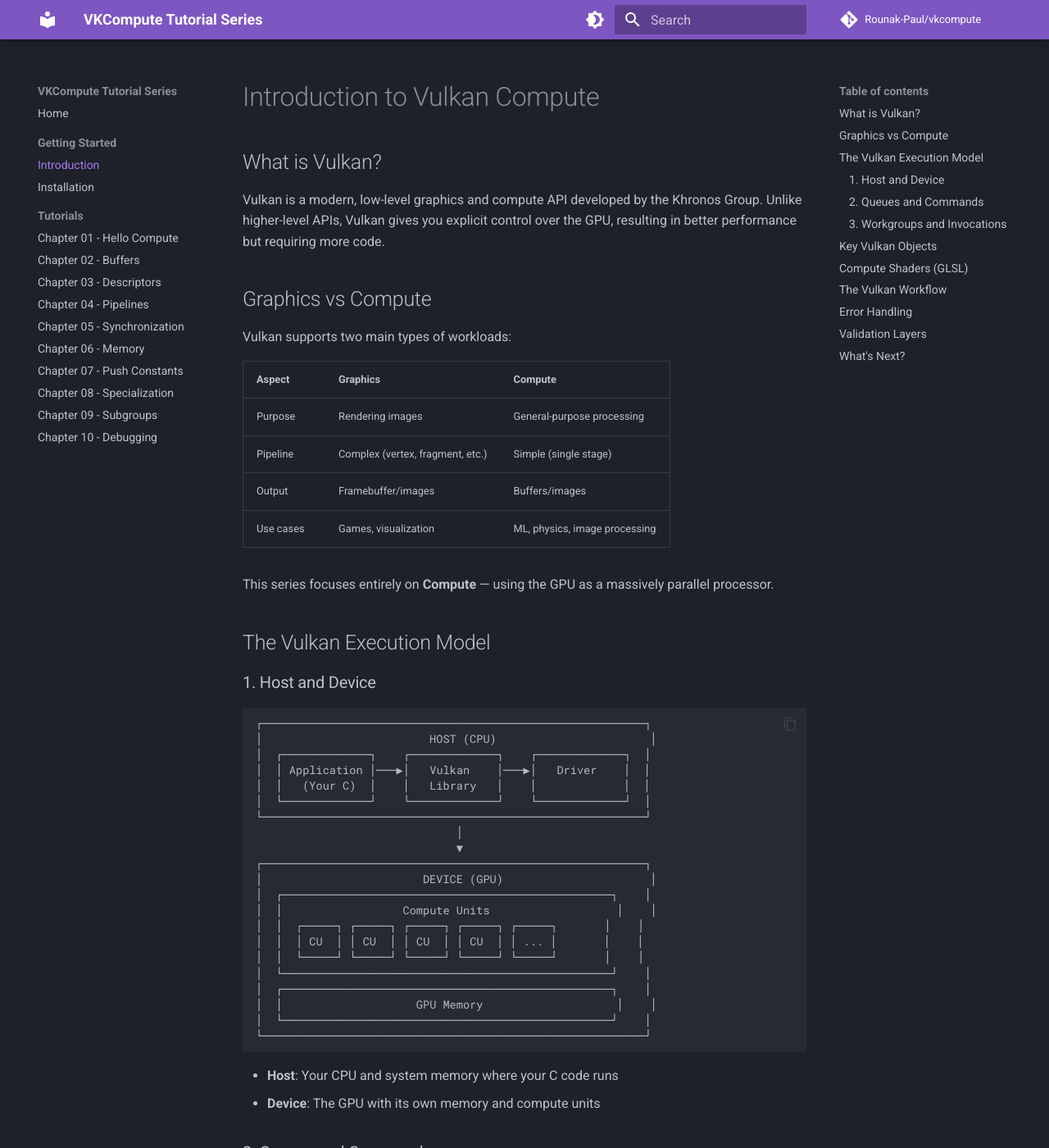
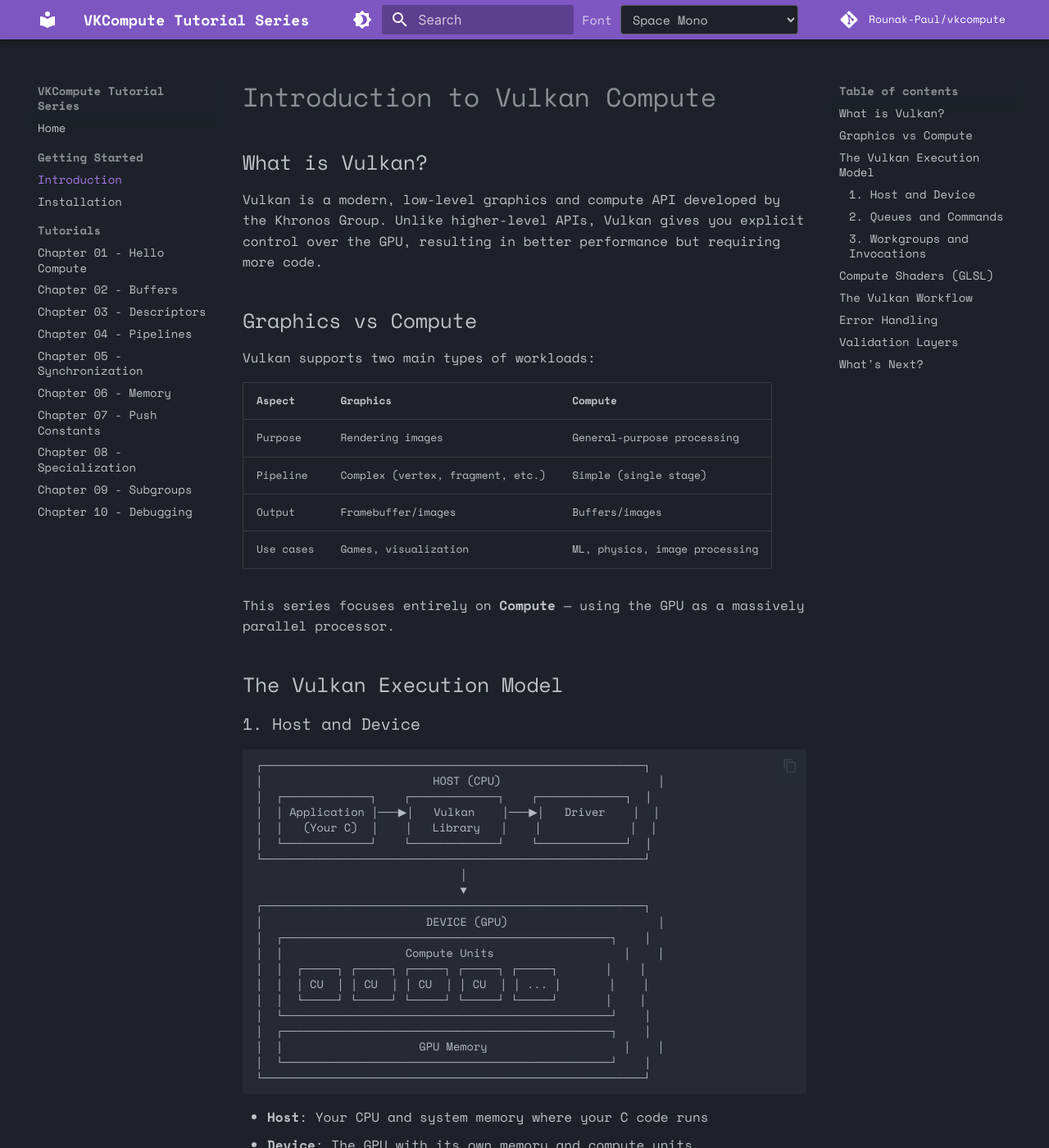
Before and after one commit to Rounak-Paul/vkcompute, an MkDocs documentation site: the page built from docs/docs/introduction.md, in a window 1280 px wide and 1400 px high. Shown: the whole window at 82% size. Built offline with MkDocs 1.6.1 and Material for MkDocs 9.7.7, drawn with Linux system fonts in a browser that asks for light colours; comment, search, counter and statistics services are not loaded; some of the changed text lies outside the part shown.

Commit message:
custom font options in docs

```diff
--- a/docs/docs/introduction.md
+++ b/docs/docs/introduction.md
@@ -94,22 +94,6 @@
 - **Workgroup**: A group of invocations that can share memory and synchronize
 - **Dispatch**: The total number of workgroups to launch
 
-## Key Vulkan Objects
-
-Here's what you'll create in this series:
-
-| Object | Purpose | Created In |
-|--------|---------|------------|
-| `VkInstance` | Connection to Vulkan library | Chapter 1 |
-| `VkPhysicalDevice` | Represents a GPU | Chapter 1 |
-| `VkDevice` | Logical device for commands | Chapter 1 |
-| `VkQueue` | Submits work to GPU | Chapter 1 |
-| `VkBuffer` | GPU memory storage | Chapter 2 |
-| `VkDescriptorSet` | Binds resources to shaders | Chapter 3 |
-| `VkPipeline` | Compiled shader + state | Chapter 4 |
-| `VkFence` | CPU-GPU synchronization | Chapter 5 |
-| `VkCommandBuffer` | Records GPU commands | Chapter 5 |
-
 ## Compute Shaders (GLSL)
 
 Shaders are written in GLSL and compiled to SPIR-V:
--- /dev/null
+++ b/docs/docs/javascripts/font-switcher.js
@@ -0,0 +1,109 @@
+// Font switcher for VKCompute docs
+(function() {
+  const FONTS = [
+    // Monospace fonts
+    { id: 'space-mono', name: 'Space Mono', category: 'Monospace' },
+    { id: 'vt323', name: 'VT323 (Pixel)', category: 'Monospace' },
+    { id: 'jetbrains', name: 'JetBrains Mono', category: 'Monospace' },
+    { id: 'fira', name: 'Fira Code', category: 'Monospace' },
+    { id: 'ibm-plex', name: 'IBM Plex Mono', category: 'Monospace' },
+    { id: 'roboto-mono', name: 'Roboto Mono', category: 'Monospace' },
+    { id: 'source-code', name: 'Source Code Pro', category: 'Monospace' },
+    // Sans-serif fonts
+    { id: 'roboto', name: 'Roboto', category: 'Sans-serif' },
+    { id: 'inter', name: 'Inter', category: 'Sans-serif' },
+    { id: 'open-sans', name: 'Open Sans', category: 'Sans-serif' },
+    { id: 'source-sans', name: 'Source Sans', category: 'Sans-serif' },
+    { id: 'nunito', name: 'Nunito', category: 'Sans-serif' },
+    { id: 'lato', name: 'Lato', category: 'Sans-serif' }
+  ];
+
+  const STORAGE_KEY = 'vkcompute-font';
+  const DEFAULT_FONT = 'space-mono';
+
+  function getStoredFont() {
+    return localStorage.getItem(STORAGE_KEY) || DEFAULT_FONT;
+  }
+
+  function setFont(fontId) {
+    // Remove all font classes
+    FONTS.forEach(f => document.body.classList.remove('font-' + f.id));
+    // Add selected font class
+    document.body.classList.add('font-' + fontId);
+    // Store preference
+    localStorage.setItem(STORAGE_KEY, fontId);
+  }
+
+  function createFontSwitcher() {
+    const container = document.createElement('div');
+    container.className = 'font-switcher';
+
+    const label = document.createElement('label');
+    label.textContent = 'Font';
+    label.setAttribute('for', 'font-select');
+
+    const select = document.createElement('select');
+    select.id = 'font-select';
+    select.title = 'Choose font';
+
+    const currentFont = getStoredFont();
+
+    // Group fonts by category
+    const categories = {};
+    FONTS.forEach(font => {
+      if (!categories[font.category]) {
+        categories[font.category] = [];
+      }
+      categories[font.category].push(font);
+    });
+
+    // Create optgroups
+    Object.keys(categories).forEach(category => {
+      const optgroup = document.createElement('optgroup');
+      optgroup.label = category;
+      categories[category].forEach(font => {
+        const option = document.createElement('option');
+        option.value = font.id;
+        option.textContent = font.name;
+        if (font.id === currentFont) {
+          option.selected = true;
+        }
+        optgroup.appendChild(option);
+      });
+      select.appendChild(optgroup);
+    });
+
+    select.addEventListener('change', (e) => {
+      setFont(e.target.value);
+    });
+
+    container.appendChild(label);
+    container.appendChild(select);
+
+    return container;
+  }
+
+  function init() {
+    // Apply stored font immediately
+    setFont(getStoredFont());
+
+    // Wait for page to load, then add switcher to header
+    const addSwitcher = () => {
+      const header = document.querySelector('.md-header__inner');
+      if (header) {
+        // Insert before the search/repo icons
+        const target = header.querySelector('.md-header__source') || header.lastChild;
+        const switcher = createFontSwitcher();
+        header.insertBefore(switcher, target);
+      }
+    };
+
+    if (document.readyState === 'loading') {
+      document.addEventListener('DOMContentLoaded', addSwitcher);
+    } else {
+      addSwitcher();
+    }
+  }
+
+  init();
+})();
--- /dev/null
+++ b/docs/docs/stylesheets/fonts.css
@@ -0,0 +1,112 @@
+/* Font imports from Google Fonts */
+@import url('https://fonts.googleapis.com/css2?family=Space+Mono:wght@400;700&family=VT323&family=JetBrains+Mono:wght@400;700&family=Fira+Code:wght@400;700&family=IBM+Plex+Mono:wght@400;700&family=Roboto:wght@400;500;700&family=Inter:wght@400;500;700&family=Open+Sans:wght@400;600;700&family=Source+Sans+3:wght@400;600;700&family=Nunito:wght@400;600;700&family=Lato:wght@400;700&family=Roboto+Mono:wght@400;700&family=Source+Code+Pro:wght@400;700&display=swap');
+
+/* Font variables */
+:root {
+  --font-text: 'Space Mono', monospace;
+  --font-code: 'Space Mono', monospace;
+}
+
+/* Apply fonts */
+body {
+  font-family: var(--font-text) !important;
+}
+
+code, pre, .highlight, .codehilite {
+  font-family: var(--font-code) !important;
+}
+
+/* Font switcher styles */
+.font-switcher {
+  display: flex;
+  align-items: center;
+  gap: 0.5rem;
+  padding: 0.25rem 0.5rem;
+  font-size: 0.75rem;
+}
+
+.font-switcher select {
+  background: var(--md-default-bg-color);
+  color: var(--md-default-fg-color);
+  border: 1px solid var(--md-default-fg-color--lighter);
+  border-radius: 4px;
+  padding: 0.25rem 0.5rem;
+  font-size: 0.75rem;
+  cursor: pointer;
+  font-family: inherit;
+}
+
+.font-switcher select:hover {
+  border-color: var(--md-accent-fg-color);
+}
+
+.font-switcher label {
+  opacity: 0.7;
+}
+
+/* Monospace fonts */
+body.font-space-mono {
+  --font-text: 'Space Mono', monospace;
+  --font-code: 'Space Mono', monospace;
+}
+
+body.font-vt323 {
+  --font-text: 'VT323', monospace;
+  --font-code: 'VT323', monospace;
+}
+
+body.font-jetbrains {
+  --font-text: 'JetBrains Mono', monospace;
+  --font-code: 'JetBrains Mono', monospace;
+}
+
+body.font-fira {
+  --font-text: 'Fira Code', monospace;
+  --font-code: 'Fira Code', monospace;
+}
+
+body.font-ibm-plex {
+  --font-text: 'IBM Plex Mono', monospace;
+  --font-code: 'IBM Plex Mono', monospace;
+}
+
+body.font-roboto-mono {
+  --font-text: 'Roboto Mono', monospace;
+  --font-code: 'Roboto Mono', monospace;
+}
+
+body.font-source-code {
+  --font-text: 'Source Code Pro', monospace;
+  --font-code: 'Source Code Pro', monospace;
+}
+
+/* Sans-serif fonts (with monospace code) */
+body.font-roboto {
+  --font-text: 'Roboto', sans-serif;
+  --font-code: 'Roboto Mono', monospace;
+}
+
+body.font-inter {
+  --font-text: 'Inter', sans-serif;
+  --font-code: 'JetBrains Mono', monospace;
+}
+
+body.font-open-sans {
+  --font-text: 'Open Sans', sans-serif;
+  --font-code: 'Source Code Pro', monospace;
+}
+
+body.font-source-sans {
+  --font-text: 'Source Sans 3', sans-serif;
+  --font-code: 'Source Code Pro', monospace;
+}
+
+body.font-nunito {
+  --font-text: 'Nunito', sans-serif;
+  --font-code: 'Fira Code', monospace;
+}
+
+body.font-lato {
+  --font-text: 'Lato', sans-serif;
+  --font-code: 'JetBrains Mono', monospace;
+}
--- a/docs/mkdocs.yml
+++ b/docs/mkdocs.yml
@@ -7,6 +7,7 @@
 
 theme:
   name: material
+  font: false
   palette:
     - scheme: slate
       primary: deep purple
@@ -57,6 +58,12 @@
     - Chapter 09 - Subgroups: chapters/ch09_subgroups.md
     - Chapter 10 - Debugging: chapters/ch10_debugging.md
 
+extra_css:
+  - stylesheets/fonts.css
+
+extra_javascript:
+  - javascripts/font-switcher.js
+
 extra:
   social:
     - icon: fontawesome/brands/github
```
